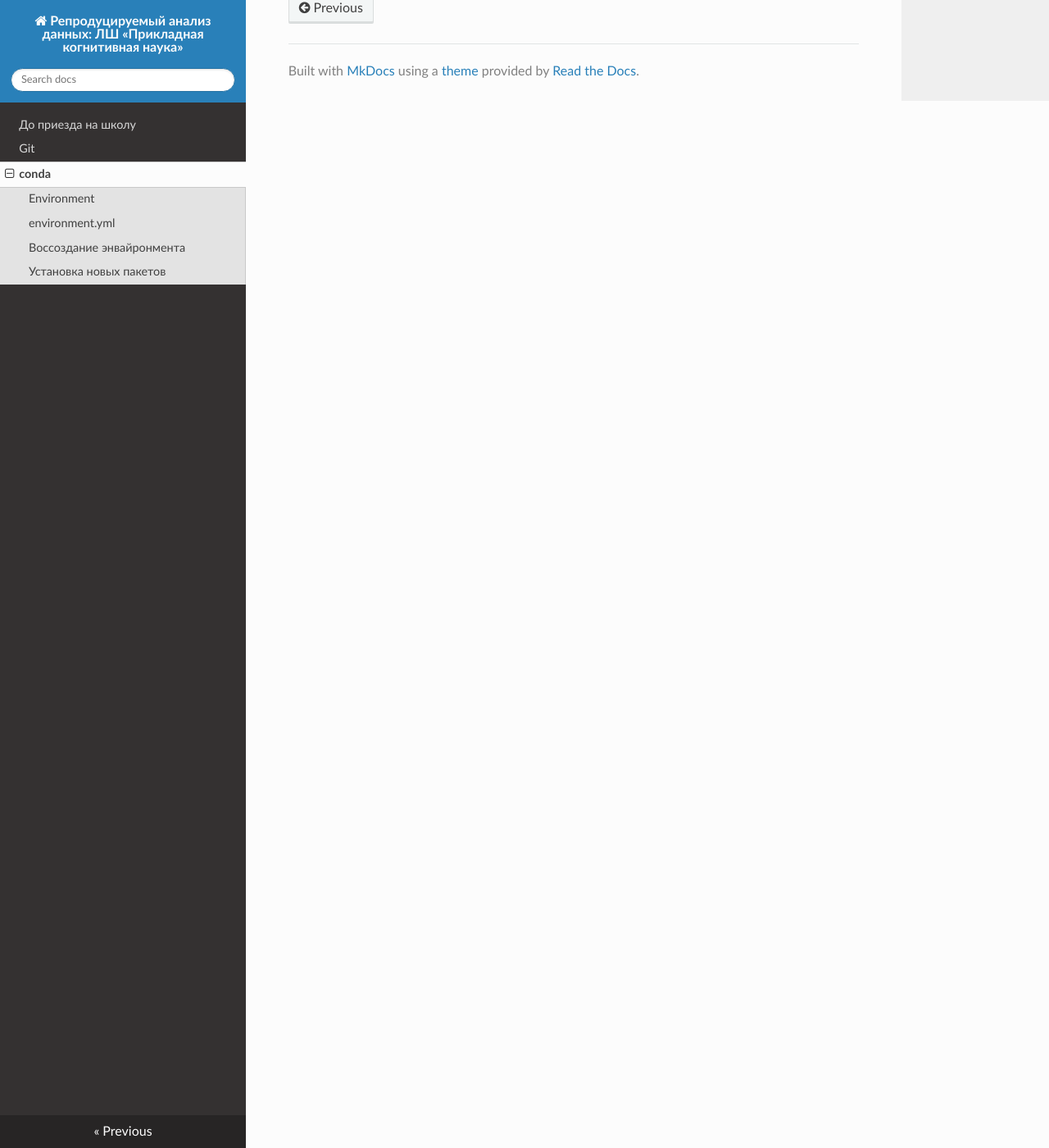
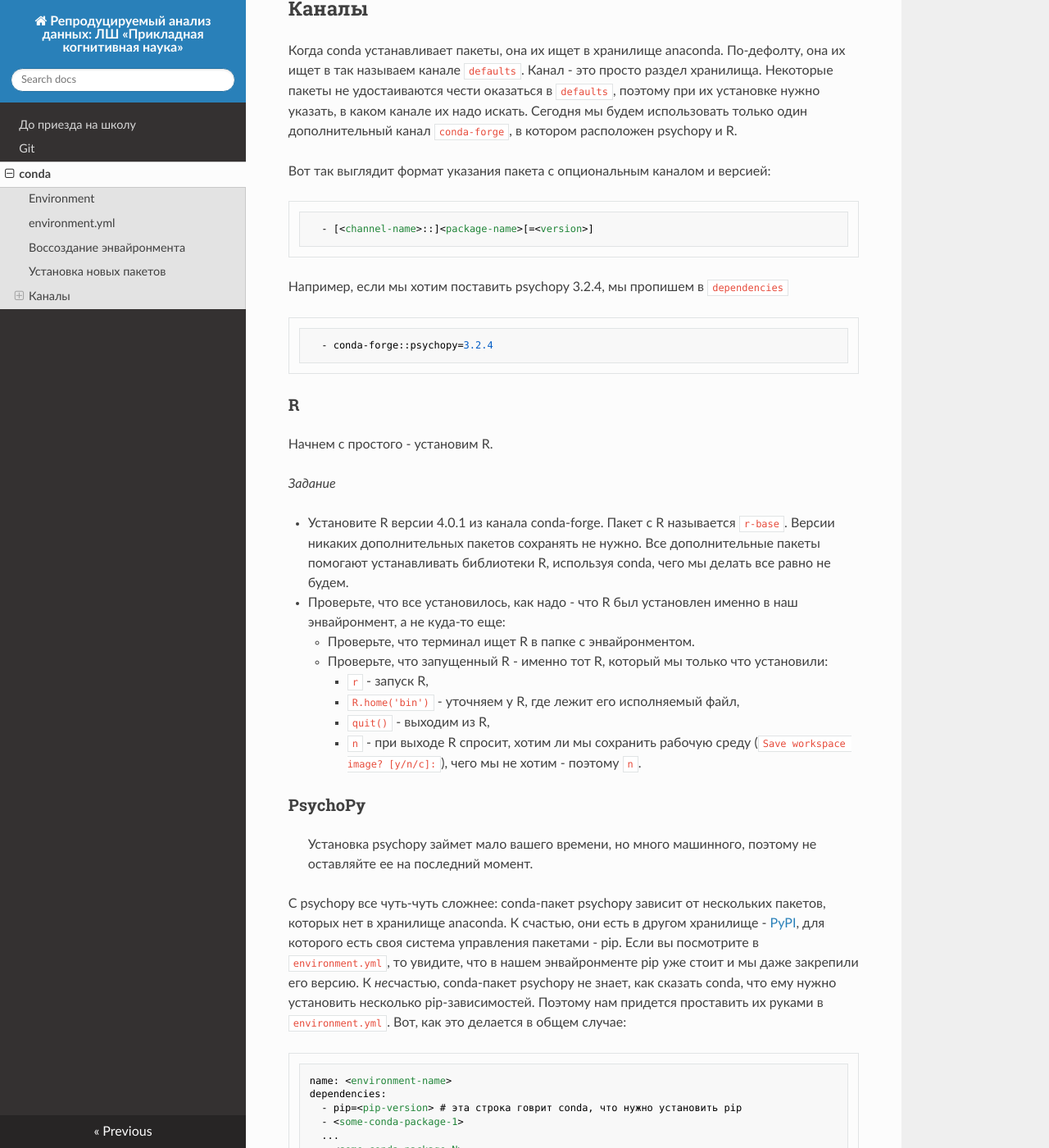
Before and after one commit to kalenkovich/reproducible-data-analysis, an MkDocs documentation site: the page built from website/docs/2_conda.md, in a window 1280 px wide and 1400 px high, scrolled down 6881 px. Shown: the whole window at 82% size. Built offline with MkDocs 1.6.1, drawn with Linux system fonts in a browser that asks for light colours; nearby versions of some CDN libraries; some of the changed text lies outside the part shown.

Commit message:
add channels with R and psychopy installation

````diff
--- a/website/docs/2_conda.md
+++ b/website/docs/2_conda.md
@@ -258,3 +258,86 @@ conda env update -n reproducible_ds -f environment.yml --prune
 - `conda env export > environment-full.yml`
 - Проверьте, что изменения в `environment.yml` и `environment-full.yml` соответствут вашим ожиданиям.
 - Закоммитьте `environment.yml` и `environment-full.yml`.
+
+## Каналы
+
+Когда conda устанавливает пакеты, она их ищет в хранилище anaconda.
+По-дефолту, она их ищет в так называем канале `defaults`.
+Канал - это просто раздел хранилища.
+Некоторые пакеты не удостаиваются чести оказаться в `defаults`, поэтому при их установке нужно указать, в каком канале их надо искать.
+Сегодня мы будем использовать только один дополнительный канал `conda-forge`, в котором расположен psychopy и R.
+
+Вот так выглядит формат указания пакета с опциональным каналом и версией:
+
+```yml
+  - [<channel-name>::]<package-name>[=<version>]
+```
+
+Например, если мы хотим поставить psychopy 3.2.4, мы пропишем в `dependencies`
+
+```yml
+  - conda-forge::psychopy=3.2.4
+```
+
+### R
+
+Начнем с простого - установим R.
+
+*Задание*
+
+- Установите R версии 4.0.1 из канала conda-forge. Пакет с R называется `r-base`.
+Версии никаких дополнительных пакетов сохранять не нужно.
+Все дополнительные пакеты помогают устанавливать библиотеки R, используя conda, чего мы делать все равно не будем.
+- Проверьте, что все установилось, как надо - что R был установлен именно в наш энвайронмент, а не куда-то еще:
+    - Проверьте, что терминал ищет R в папке с энвайронментом.
+    - Проверьте, что запущенный R - именно тот R, который мы только что установили:
+		- `r` - запуск R,
+		- `R.home('bin')` - уточняем у R, где лежит его исполняемый файл,
+		- `quit()` - выходим из R,
+		- `n` - при выходе R спросит, хотим ли мы сохранить рабочую среду (`Save workspace image? [y/n/c]:`), чего мы не хотим - поэтому `n`.
+
+### PsychoPy
+
+> Установка psychopy займет мало вашего времени, но много машинного, поэтому не оставляйте ее на последний момент.
+
+С psychopy все чуть-чуть сложнее: conda-пакет psychopy зависит от нескольких пакетов, которых нет в хранилище anaconda.
+К счастью, они есть в другом хранилище - [PyPI](https://pypi.org/), для которого есть своя система управления пакетами - pip.
+Если вы посмотрите в `environment.yml`, то увидите, что в нашем энвайронменте pip уже стоит и мы даже закрепили его версию.
+К *не*счастью, conda-пакет psychopy не знает, как сказать conda, что ему нужно установить несколько pip-зависимостей.
+Поэтому нам придется проставить их руками в `environment.yml`.
+Вот, как это делается в общем случае:
+
+```yml
+name: <environment-name>
+dependencies:
+  - pip=<pip-version> # эта строка говрит conda, что нужно установить pip
+  - <some-conda-package-1>
+  ...
+  - <some-conda-package-N>
+  - pip:  # эта строка говрит conda, что следующие пакеты нужно установить, используя pip
+    - <some-PyPI-package-1>
+    ...
+    - <some-PyPI-package-K>
+```
+*Задание*
+
+- Откройте [инструкцию](https://www.psychopy.org/download.html#anaconda-and-miniconda) по установке psychopy с помощью conda.
+- Откройте энвайронмент-файл `psychopy-env.yml`.
+- Скопируйте из него то, что касается установки пакетов с помощью pip в `environment.yml`.
+- Добавьте psychopy 3.2.4 из канала conda-forge в `environment.yml`.
+- Обновите энвайронмент, используя `environment.yml`.
+- Обновите `environment-full.yml`.
+- Закрепите версии следующих пакетов:
+    - scipy
+	- numpy
+    - pandas
+    - matplotlib
+    - xarray
+- Закрепите версии пакетов, установленных с помощью pip.
+- Проверьте установку - запустите PsychoPy Builder:
+
+	```bash
+	python -m psychopy.app.psychopyApp -b
+	```
+
+- Если все прошло хорошо, то закоммитьте изменения в `environment.yml` и `environment-full.yml`
````
